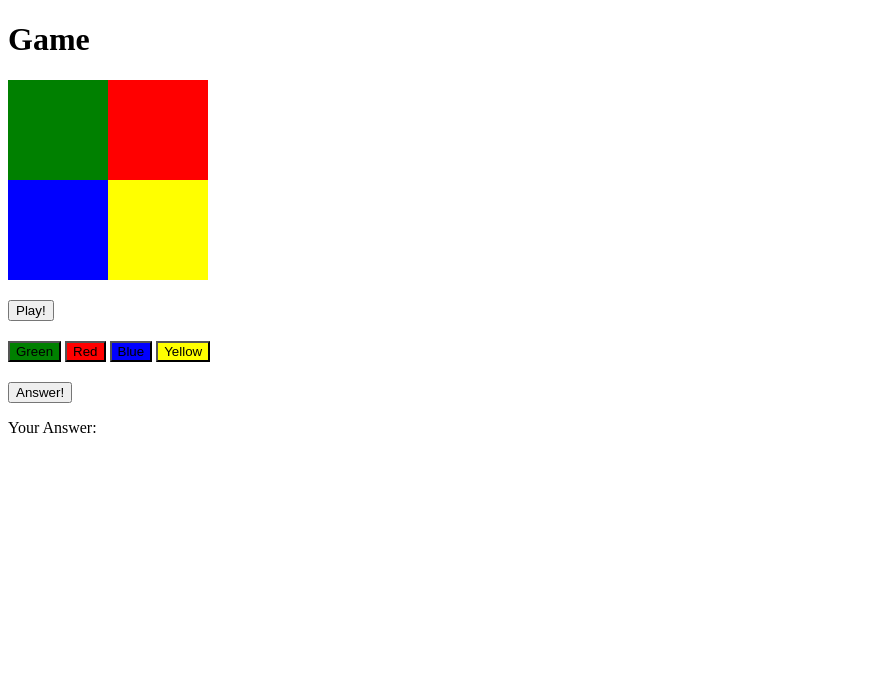
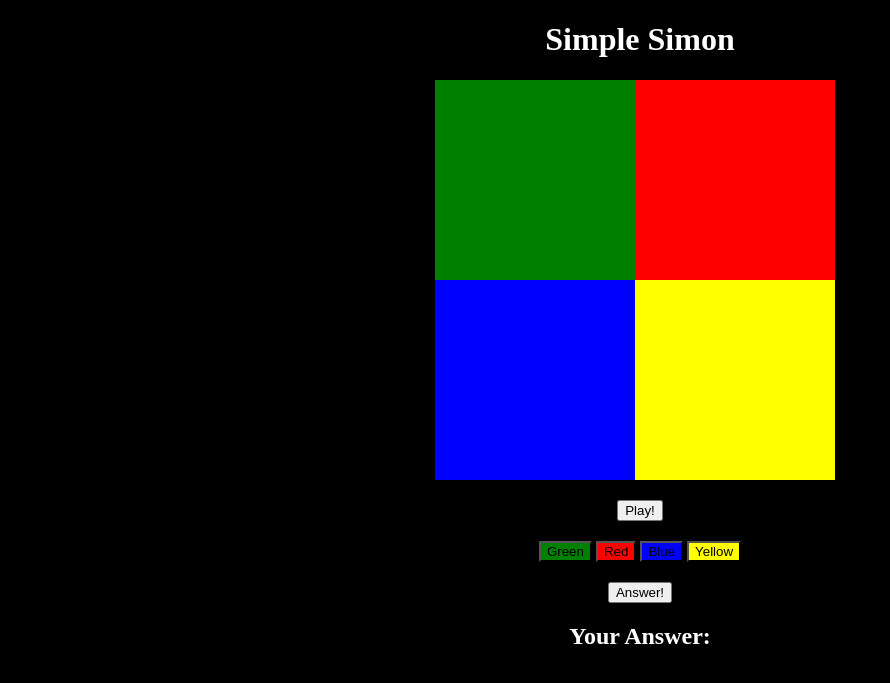
Before and after one commit to ianrosedev/Simple-Simon, a PHP site: page / in a window 1280 px wide. Shown: the top 683 px of the page, without its empty margins (0-890 px from the left). Run offline with PHP 8.4, Linux system fonts and the light colour scheme; some libraries are stand-ins or nearby versions.

Commit message:
added a lil css

```diff
--- a/index.html
+++ b/index.html
@@ -7,7 +7,7 @@
 </head>
 <body>
 
-  <h1>Game</h1>
+  <h1>Simple Simon</h1>
 
   <div id="game">
     <div id="green-tile" class="green"></div>
@@ -30,11 +30,11 @@
   <button id="submit-answer">Answer!</button>
 
   <div id="user-input">
-    <p>Your Answer: <span id="user-input-answers"></span></p>
+    <h2>Your Answer: <span id="user-input-answers"></span></h2>
   </div>
 
   <div id="result">
-    <p id="game-result"></p>
+    <h2 id="game-result"></h2>
   </div>
 
   <!-- JavaScript -->
--- a/scripts/main.js
+++ b/scripts/main.js
@@ -18,7 +18,6 @@ $(function game() {
     }
     return colors;
   }
-
 
   function display(array = colorsArray(5)) {
     for (let i = 0; i <= array.length; i++) {
@@ -48,7 +47,6 @@ $(function game() {
       $('#user-input-answers').html(userInput.join(', '));
       if (cpuColors.join('') !== userInput.join('')) {
         $('#game-result').html(`You Lose! It was: ${cpuColors.join(', ')}.`);
-
       } else {
         $('#game-result').html('You WIN!');
       }
--- a/styles/main.css
+++ b/styles/main.css
@@ -1,27 +1,39 @@
+body {
+  background-color: black;
+  color: white;
+  text-align: center;
+}
+
+#game {
+  width: 410px;;
+  margin: auto;
+}
+
 #green-tile, #red-tile, #blue-tile, #yellow-tile {
-  width: 100px;
-  height: 100px;
+  width: 200px;
+  height: 200px;
   float: left;
 }
 
-.green {
+
+.green, #green-tile {
   background-color: green;
 }
 
-.red {
+.red, #red-tile {
   background-color: red;
 }
 
-.blue {
+.blue, #blue-tile {
   background-color: blue;
 }
 
-.yellow {
+.yellow, #yellow-tile {
   background-color: yellow;
 }
 
 .lighten {
-  opacity: 0.5;
+  opacity: 0.6;
 }
 
 .clear-both {
```
